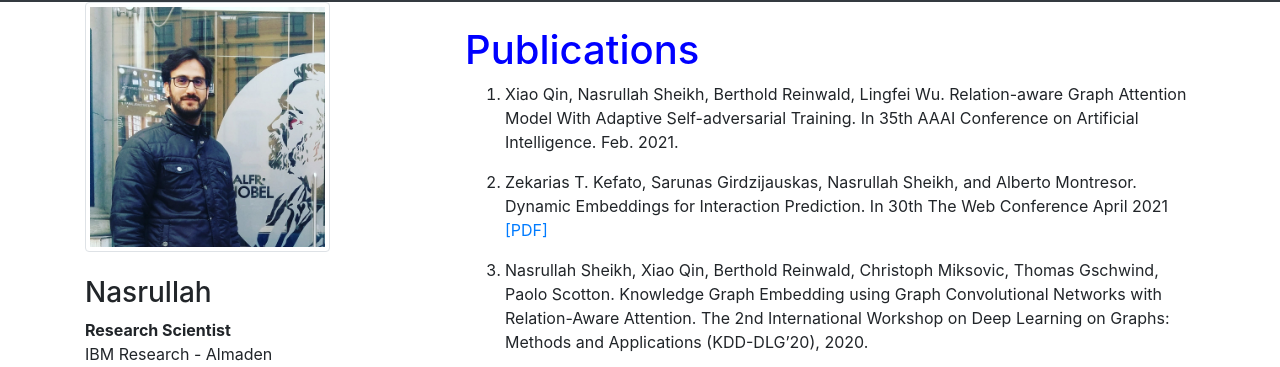
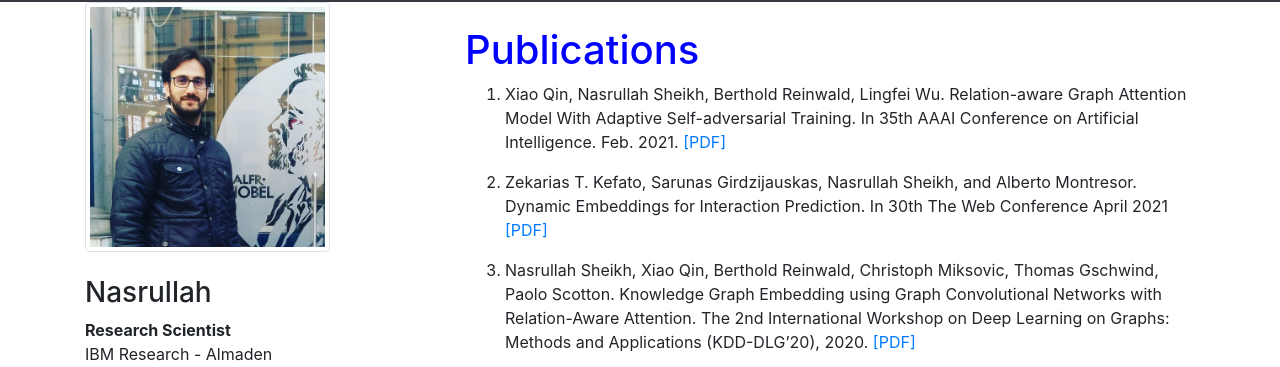
Before and after one commit to snash4/snash4.github.io, a website: page publication.html in a window 1280 px wide. Shown: the part 379-746 px from the top of the page. Drawn offline with Linux system fonts and the light colour scheme.

Commit message:
Update publication.html

```diff
--- a/publication.html
+++ b/publication.html
@@ -86,6 +86,7 @@
           <ol>
              <li>
                    <p>Xiao Qin, Nasrullah Sheikh,  Berthold Reinwald, Lingfei Wu. Relation-aware Graph Attention Model With Adaptive Self-adversarial Training. In 35th AAAI Conference on Artificial Intelligence. Feb. 2021.
+                     <a href="https://arxiv.org/abs/2102.07186">[<span class="caps">PDF</span>]</a> </p>
                 </li>
 
                <li>
@@ -95,6 +96,7 @@
 
               <li>
                    <p>Nasrullah Sheikh, Xiao Qin, Berthold Reinwald, Christoph Miksovic, Thomas Gschwind, Paolo Scotton. Knowledge Graph Embedding using Graph Convolutional Networks with Relation-Aware Attention. The 2nd International Workshop on Deep Learning on Graphs: Methods and Applications (KDD-DLG’20), 2020.
+                     <a href="https://arxiv.org/abs/2102.07200">[<span class="caps">PDF</span>]</a> </p>
                 </li>
 
              <li>
```
